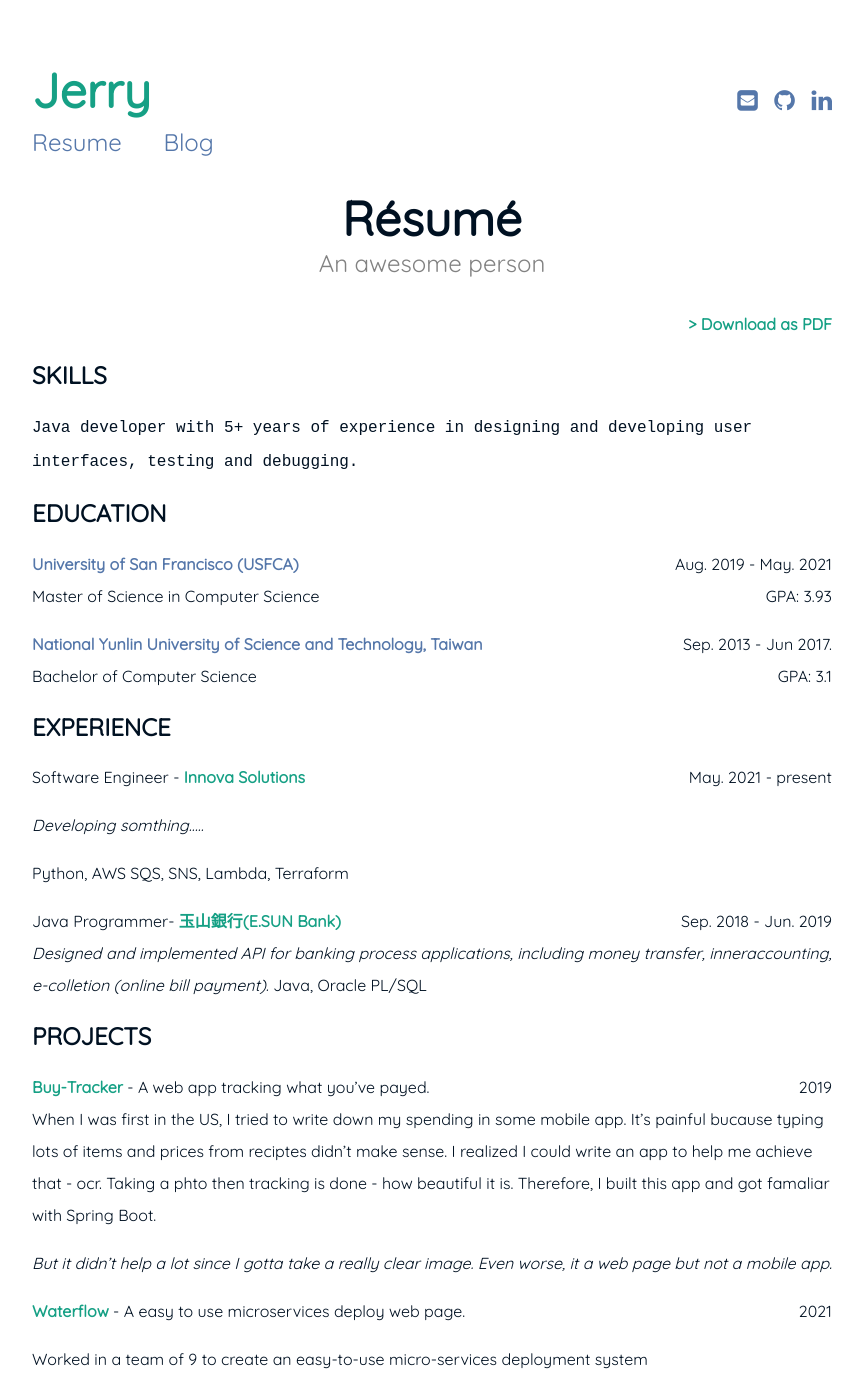
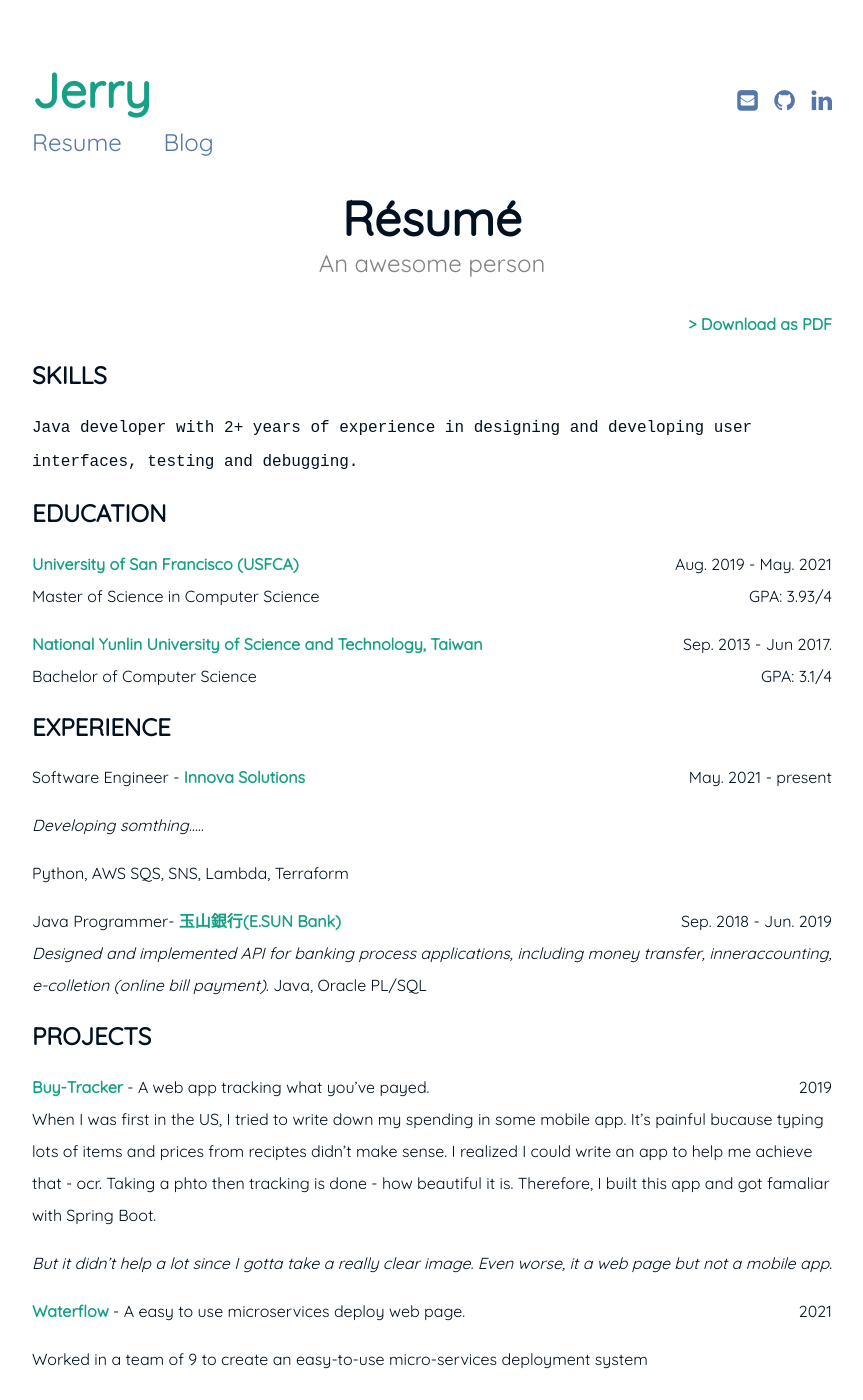
Before and after one commit to mchen81/blog, a Jekyll site: the page built from resume.md, in a window 1280 px wide and 1400 px high. Shown: the whole window, without its empty margins (208-1071 px from the left). Built offline with Jekyll 4.4.1, drawn with Linux system fonts in a browser that asks for light colours; some of the changed text lies outside the part shown.

Commit message:
update resume

```diff
--- a/resume.md
+++ b/resume.md
@@ -9,15 +9,15 @@ subtitle: An awesome person
 
 ## SKILLS
 
-`Java developer with 5+ years of experience in designing and developing user interfaces, testing and debugging. `
+`Java developer with 2+ years of experience in designing and developing user interfaces, testing and debugging. `
 
 ## EDUCATION
 
-**[University of San Francisco (USFCA)](https://www.usfca.edu)** <span style="float: right; ">Aug. 2019 - May. 2021</span> <br/>
-Master of Science in Computer Science <span style="float: right; ">GPA: 3.93</span>
+**University of San Francisco (USFCA)** <span style="float: right; ">Aug. 2019 - May. 2021</span> <br/>
+Master of Science in Computer Science <span style="float: right; ">GPA: 3.93/4</span>
 
-**[National Yunlin University of Science and Technology, Taiwan](https://www.yuntech.edu.tw)** <span style="float: right; "> Sep. 2013 - Jun 2017.</span> <br/>
-Bachelor of Computer Science <span style="float: right; ">GPA: 3.1</span>
+**National Yunlin University of Science and Technology, Taiwan** <span style="float: right; "> Sep. 2013 - Jun 2017.</span> <br/>
+Bachelor of Computer Science <span style="float: right; ">GPA: 3.1/4</span>
 
 ## EXPERIENCE
 
```
Also changed, not shown: other parts of resume.md (+2 -0 lines), index.md (+2 -4 lines).
